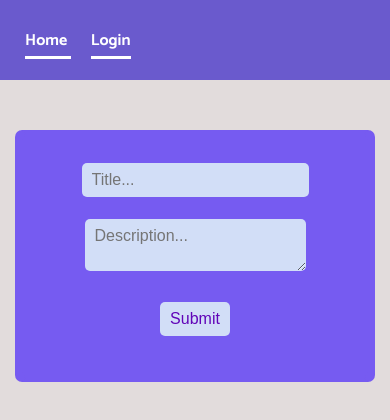
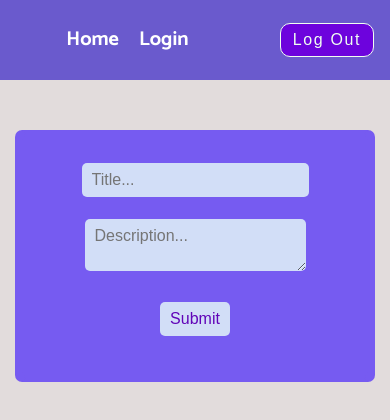
Before and after one commit to SziNo/likeyReactFirebaseTSApp, a React (Create React App) app: page /createpost in a window 390 px wide. Shown: the top 420 px of the page. Built offline with nearby package versions, Linux system fonts and the light colour scheme; no server answers; a web font is replaced by a local one.

Commit message:
making it look okish in mobile

```diff
--- a/src/App.css
+++ b/src/App.css
@@ -23,22 +23,26 @@ body {
 
 .navbar .links {
   text-align: center;
-  margin-left: 15px;
+  display: flex;
+  align-items: center;
+  justify-content: center;
 }
 
 .links a {
   color: white;
   text-decoration: none;
-  border-bottom: 3px solid white;
   padding-bottom: 2px;
   margin: 10px;
+  font-size: 20px;
 }
 
 .navbar .user {
   display: flex;
   justify-content: center;
   align-items: center;
-  margin-right: 15px;
+  height: 0;
+  overflow: hidden;
+  transition: all 0.3s linear;
 }
 
 .user p {
@@ -49,6 +53,10 @@ body {
 .user img {
   /* font-size: 15px; */
   border-radius: 50%;
+}
+
+.navbar .btn-container {
+  margin-right: 1rem;
 }
 
 .login {
@@ -164,6 +172,10 @@ p {
   .post-card {
     width: 70%;
   }
+  .navbar .user {
+    height: auto;
+    overflow: auto;
+  }
 }
 
 @media (min-width: 1024px) {
--- a/src/components/Navbar.tsx
+++ b/src/components/Navbar.tsx
@@ -10,6 +10,16 @@ const Navbar = () => {
 
   return (
     <nav className='navbar'>
+      <div className='user'>
+        {user && (
+          <>
+            {/* <p>{auth.currentUser?.displayName}</p> */}
+            <p>{user?.displayName}</p>
+            <img src={user?.photoURL || ''} width='35' height='35' />
+          </>
+        )}
+      </div>
+
       <div className='links'>
         <Link to='/'> Home </Link>
         {!user ? (
@@ -19,17 +29,10 @@ const Navbar = () => {
         )}
       </div>
 
-      <div className='user'>
-        {user && (
-          <>
-            {/* <p>{auth.currentUser?.displayName}</p> */}
-            <p>{user?.displayName}</p>
-            <img src={user?.photoURL || ''} width='35' height='35' />
-            <button className='logout-btn' onClick={signUserOut}>
-              Log Out
-            </button>
-          </>
-        )}
+      <div className='btn-container'>
+        <button className='logout-btn' onClick={signUserOut}>
+          Log Out
+        </button>
       </div>
     </nav>
   )
```
